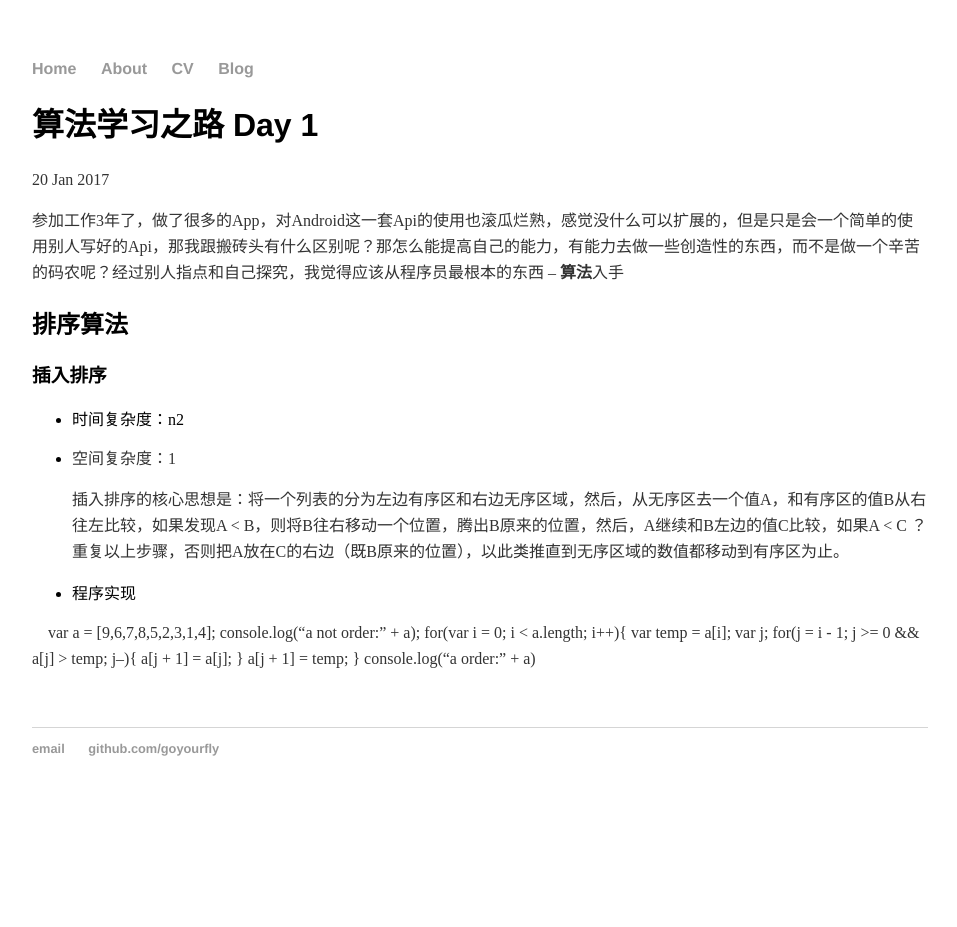
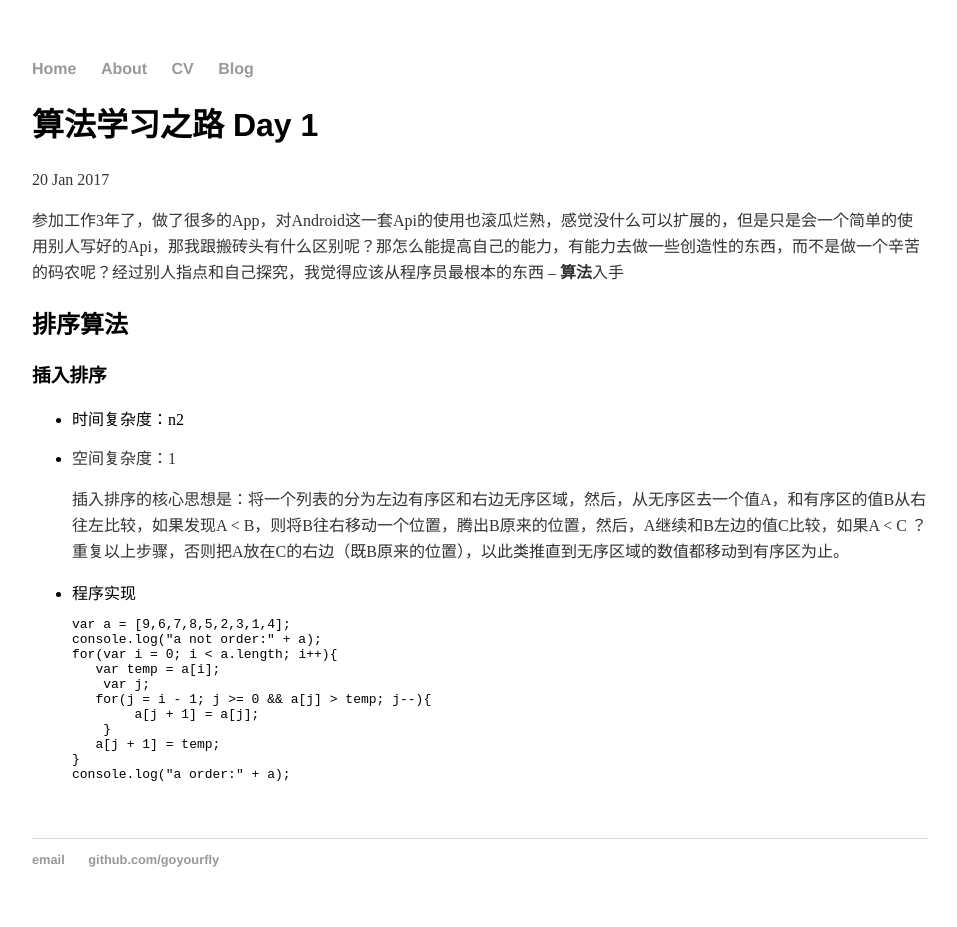
Before and after one commit to goyourfly/goyourfly.github.io, a Jekyll site: the page built from _posts/2017-01-20-go-your-fly-site-algorithm-day-1.md, in a window 1280 px wide. Shown: the whole page, without its empty margins (160-1117 px from the left). Built offline with Jekyll 4.4.1, drawn with Linux system fonts in a browser that asks for light colours; before the commit the page ends 900 px from its top, so only the background shows below that.

Commit message:
Update 2017-01-20-go-your-fly-site-algorithm-day-1.md

````diff
--- a/_posts/2017-01-20-go-your-fly-site-algorithm-day-1.md
+++ b/_posts/2017-01-20-go-your-fly-site-algorithm-day-1.md
@@ -16,15 +16,16 @@ date: 2017-01-20
   插入排序的核心思想是：将一个列表的分为左边有序区和右边无序区域，然后，从无序区去一个值A，和有序区的值B从右往左比较，如果发现A < B，则将B往右移动一个位置，腾出B原来的位置，然后，A继续和B左边的值C比较，如果A < C ？ 重复以上步骤，否则把A放在C的右边（既B原来的位置），以此类推直到无序区域的数值都移动到有序区为止。
 
 * 程序实现
-
-        var a = [9,6,7,8,5,2,3,1,4];
-        console.log("a not order:" + a);
-        for(var i = 0; i < a.length; i++){
-          var temp = a[i];
-          var j;
-          for(j = i - 1; j >= 0 && a[j] > temp; j--){
-                a[j + 1] = a[j];
-           }
-          a[j + 1] = temp;
-        }
-        console.log("a order:" + a)
+  ```javascript
+  var a = [9,6,7,8,5,2,3,1,4];
+  console.log("a not order:" + a);
+  for(var i = 0; i < a.length; i++){
+     var temp = a[i];
+      var j;
+     for(j = i - 1; j >= 0 && a[j] > temp; j--){
+          a[j + 1] = a[j];
+      }
+     a[j + 1] = temp;
+  }
+  console.log("a order:" + a);
+  ```
````
